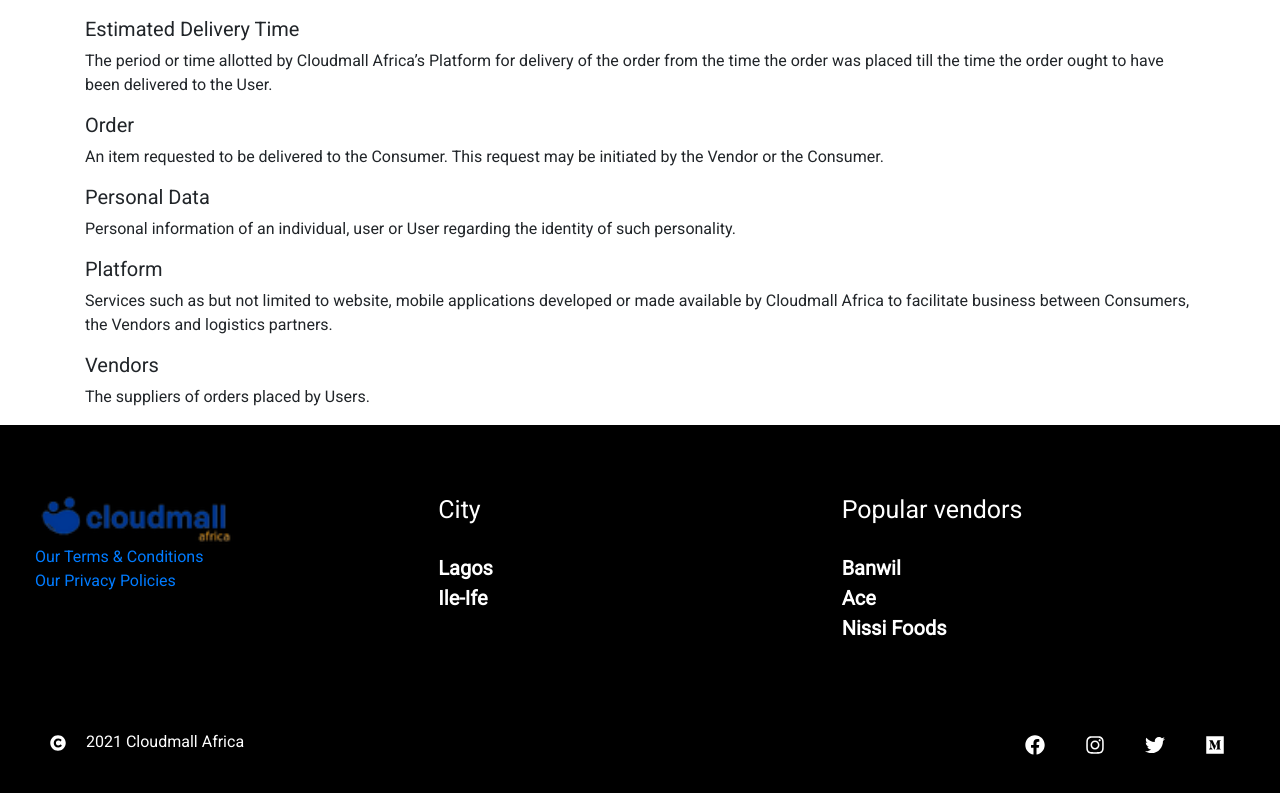
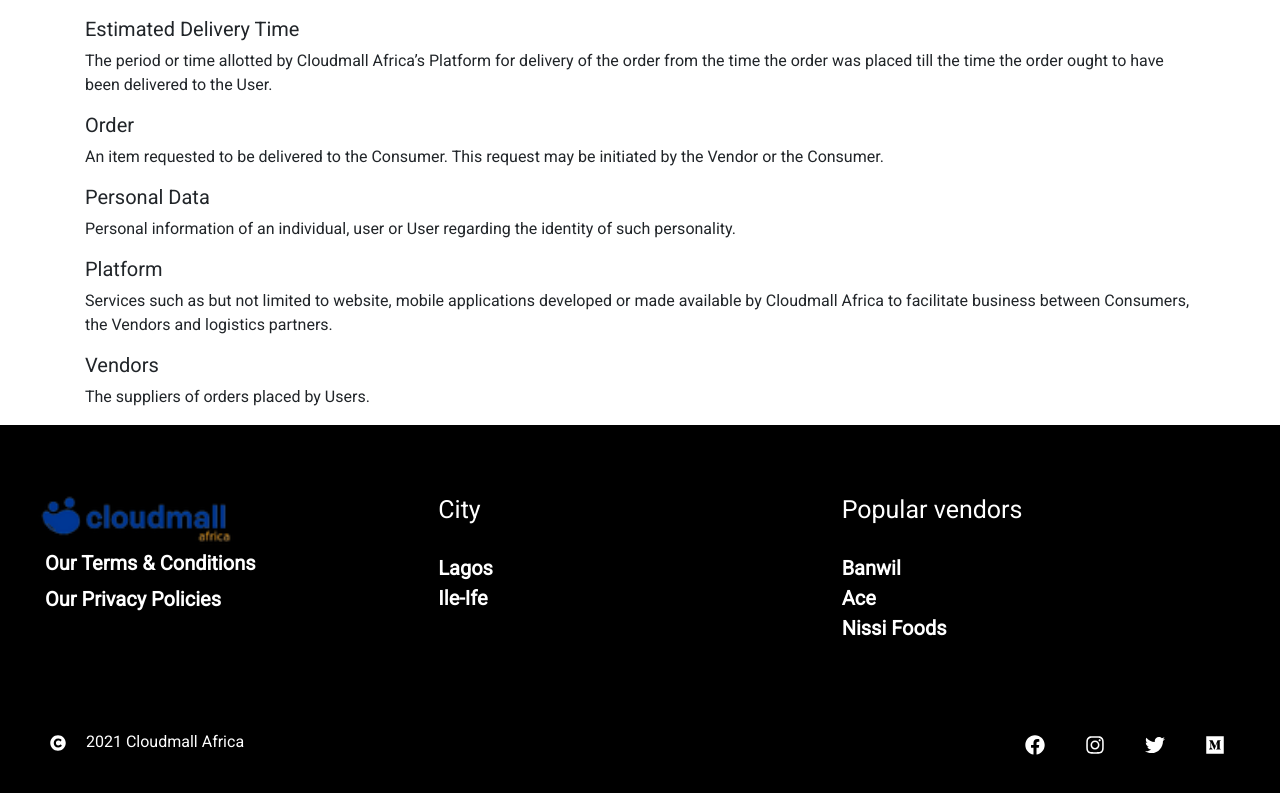
Before and after one commit to BisiDavi/cloudmall-landingpage, a Next.js app: page /terms-and-conditions in a window 1280 px wide. Shown: the part 7662-8455 px from the top of the page. Built offline with nearby package versions, Linux system fonts and the light colour scheme.

Commit message:
page restructured

```diff
--- a/components/Footer/index.tsx
+++ b/components/Footer/index.tsx
@@ -63,11 +63,11 @@
                         <span>
                             <Logo />
                         </span>
-                        <Link href="terms-and-conditions" passHref>
-                        <a>Our Terms & Conditions</a>
+                        <Link href="/terms-and-conditions" passHref>
+                            <a>Our Terms & Conditions</a>
                         </Link>
-                        <Link href="privacy-policies" passHref>
-                        <a>Our Privacy Policies</a>
+                        <Link href="/privacy-policies" passHref>
+                            <a>Our Privacy Policies</a>
                         </Link>
                     </div>
                 </div>
@@ -110,7 +110,16 @@
                     margin: auto;
                     align-items: center;
                 }
-
+                .row.footer-logo a {
+                    margin: 3px 10px;
+                    font-weight: bold;
+                    color: white;
+                    font-size: 20px;
+                }
+                .row.footer-logo a:hover {
+                    text-decoration: none;
+                    color: red;
+                }
                 h1 {
                     font-size: 25px;
                 }
```
